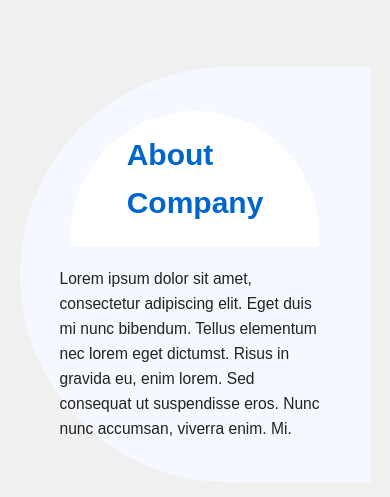
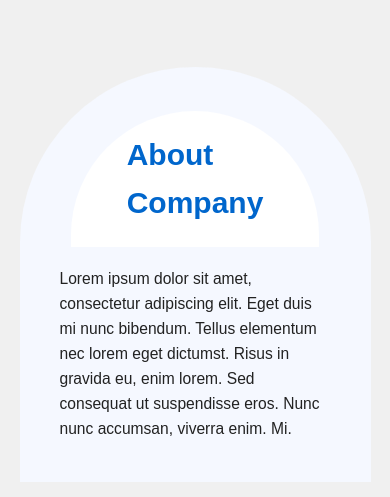
Before and after one commit to Pratusya/Internship, a plain HTML site: page 02 July 2024/index.html in a window 390 px wide. Shown: the part 347-844 px from the top of the page. Drawn offline with nearby package versions, Linux system fonts and the light colour scheme; a web font is replaced by a local one.

Commit message:
completed

```diff
--- a/02 July 2024/style.css
+++ b/02 July 2024/style.css
@@ -368,6 +368,9 @@ footer {
         margin-bottom: 30px;
     }
 
+    .about-company{
+        border-radius: 40vh 40vh 0 0;
+    }
     .about-container {
         flex-direction: column;
     }
```
